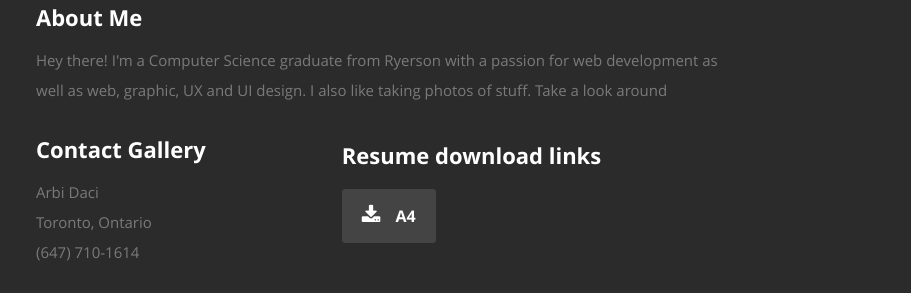
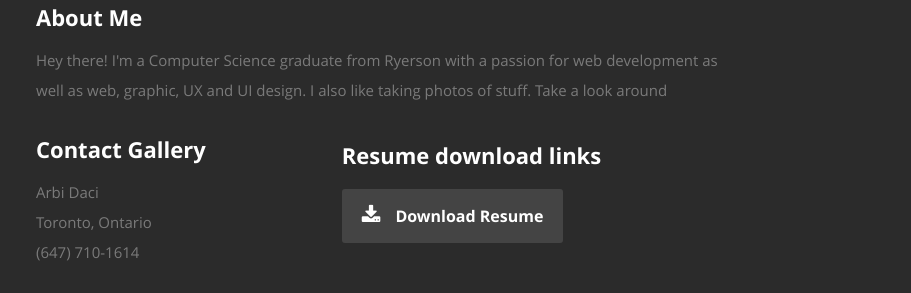
Before and after one commit to draszi/draszi.github.io, a plain HTML site: page index.html in a window 1280 px wide. Shown: the part 893-1186 px from the top of the page, 369-1280 px from the left. Drawn offline with nearby package versions, Linux system fonts and the light colour scheme.

Commit message:
Update index.html

```diff
--- a/index.html
+++ b/index.html
@@ -110,7 +110,7 @@
                <div class="columns download">
                      <h2>Resume download links</h2>
                   <p>
-                     <a href="Website\ArbiDaci_Resume.pdf" class="button" target="_blank" ><i class="fa fa-download"></i>A4</a>
+                     <a href="Website\ArbiDaci_Resume.pdf" class="button" target="_blank" ><i class="fa fa-download"></i>Download Resume</a>
                   </p>
                </div>
 
```
